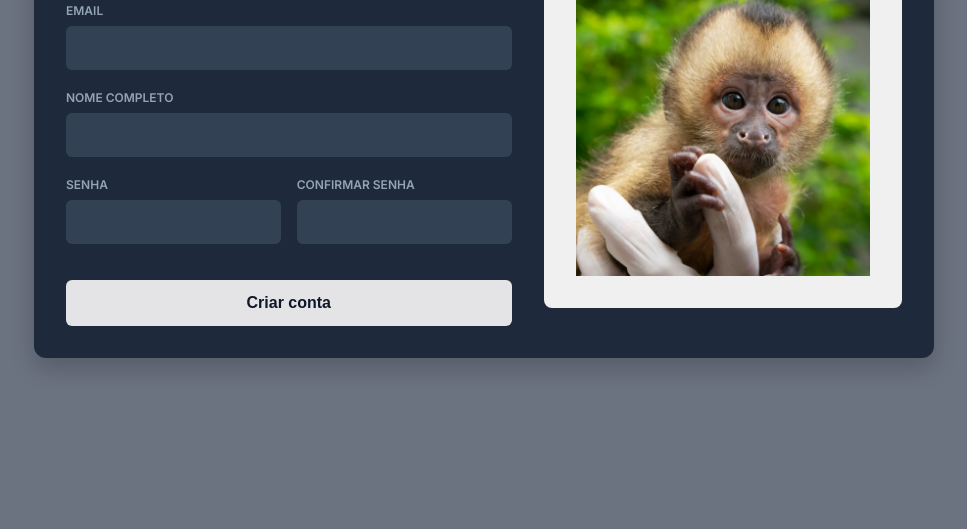
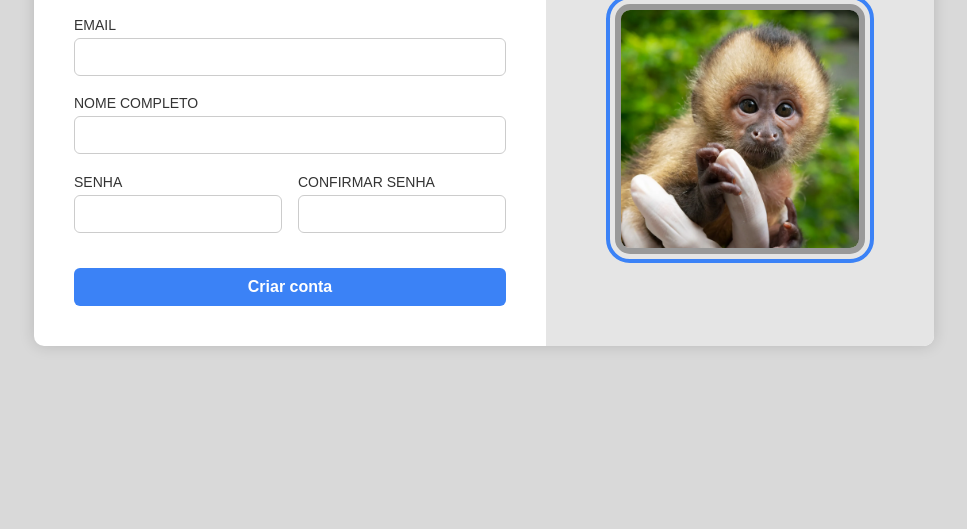
Before and after one commit to gabrielsujo/ES-PI2-2025-T3-G02, a website: page public/index.html in a window 1280 px wide. Shown: the part 271-800 px from the top of the page, without its empty margins (156-1123 px from the left). Drawn offline with Linux system fonts and the light colour scheme.

Commit message:
feat: Novas cores pagina registro e ajustes pagina Login

```diff
--- a/public/styles/style.css
+++ b/public/styles/style.css
@@ -1,12 +1,18 @@
 :root {
-    --background-page: #6b7280;
-    --background-container: #1e293b;
-    --background-input: #334155;
-    --background-buttton: #e4e4e7;
-    --text-primary: #f1f5f9;
-    --text-secondary: #94a3b8;
-    --text-button: #0f172a;
-    --font-family: "Inter", sans-serif;
+    /* Cores e fontes da página de Login */
+    --background-page: #D9D9D9;
+    --background-container: #FFFFFF;
+    --background-right-section: #E5E5E5;
+    --primary-blue: #3B82F6;
+    --primary-blue-hover: #2563EB;
+    --text-primary: #1E1E1E;
+    --text-secondary: #555555;
+    --text-label: #333333;
+    --text-button: #FFFFFF;
+    --border-color: #CCCCCC;
+    --image-border-primary: #999999;
+    --image-outline: #3B82F6;
+    --font-family: "Arial", sans-serif;
 }
 
 * {
@@ -19,72 +25,76 @@ body {
     font-family: var(--font-family);
     background-color: var(--background-page);
     color: var(--text-primary);
+    display: flex;
+    justify-content: center;
     align-items: center;
     min-height: 100vh;
-    display: flex;
-    justify-content: center;
-
 }
 
-/*container principal */
+/* Container principal */
 .main-container {
     width: 900px;
     max-width: 90%;
     background-color: var(--background-container);
-    border-radius: 12px;
-    padding:2rem;
+    border-radius: 10px;
     display: flex;
-    gap: 2rem;
-    align-items: center;
-    box-shadow: 0 10px 25px rgba(0, 0, 0, 0.2);
+    align-items: stretch;
+    overflow: hidden;
+    box-shadow: 0 0 15px rgba(0, 0, 0, 0.15);
 }
 
-.from-section {
+.form-section {
     flex: 1;
+    padding: 40px;
+    display: flex;
+    flex-direction: column;
+    justify-content: center;
 }
 
 .logo-section {
     flex: 1;
     display: flex;
-    align-content: center;
+    justify-content: center;
     align-items: center;
-    background-color: #f0f0f0;
-    border-radius: 8px;
+    background-color: var(--background-right-section);
     padding: 2rem;
 }
 
-/* titulo */
+/* Título */
 .title {
-    font-size: 1.8;
+    font-size: 1.8rem;
     font-weight: 700;
     margin-bottom: 2rem;
     color: var(--text-primary);
+    text-align: center;
 }
 
-.title-highlight {
-    font-weight: 400;
+/*Estilo para o span 'Dez'*/
+.title .title-hightlight {
+    font-weight: 700;
 }
 
-/* input e labels */
+
+/* Input e labels */
 .input-group {
     margin-bottom: 1.2rem;
     display: flex;
     flex-direction: column;
 }
 
-.input-group label{
-    font-size: 0.75rem;
-    font-weight: 600;
-    color: var(--text-secondary);
-    margin-bottom: 0.5rem;
+.input-group label {
+    font-size: 14px;
+    font-weight: normal;
+    color: var(--text-label);
+    margin-bottom: 5px;
     text-transform: uppercase;
 }
 
 .input-group input {
-    background-color: var(--background-input);
-    border: none;
+    background-color: var(--background-container);
+    border: 1px solid var(--border-color);
     border-radius: 6px;
-    padding: 0.9rem;
+    padding: 10px;
     color: var(--text-primary);
     font-size: 0.9rem;
     outline: none;
@@ -92,55 +102,60 @@ body {
 }
 
 .input-group input:focus {
-    box-shadow: 0 0 0 2px #60a5fa;
+    box-shadow: 0 0 0 2px var(--primary-blue);
+    border-color: var(--primary-blue);
 }
 
-/*linha do formulario */
+/* Linha do formulário */
 .form-row {
     display: flex;
     gap: 1rem;
 }
 
 .form-row .input-group {
-    flex: 1; /* ambos grupos vai ocupar o mesmo espaço */
+    flex: 1;
 }
 
-/*botão de envio*/
-
+/* Botão de envio */
 .submit-btn {
     width: 100%;
-    padding: 0.9rem;
-    background-color: var(--background-buttton);
+    padding: 10px;
+    background-color: var(--primary-blue);
     color: var(--text-button);
     border: none;
     border-radius: 6px;
     font-size: 1rem;
-    font-weight: 600;
+    font-weight: bold;
     cursor: pointer;
     margin-top: 1rem;
-    transition: background-color 0.2s ease;
+    transition: background-color 0.3s;
 }
 
 .submit-btn:hover {
-    background-color: #cbd5e1;
+    background-color: var(--primary-blue-hover);
 }
 
-/*img do logo*/
+/* Imagem */
 .logo-section img {
-    max-width: 100%;
+    max-width: 250px;
     height: auto;
     object-fit: contain;
+    border-radius: 15px;
+    border: 6px solid var(--image-border-primary);
+    outline: 4px solid var(--image-outline);
+    outline-offset: 5px;
 }
 
-/*responsividade*/
+/* Responsividade */
 @media (max-width: 768px) {
     .main-container {
         flex-direction: column;
+        padding: 0;
+    }
+    .form-section {
         padding: 1.5rem;
     }
     .logo-section {
-        width: 100%;
-        max-width: 300px;
-        margin-top: 2rem;
+        padding: 2rem 1.5rem;
     }
 }
```
Also changed, not shown: public/indexLogin.html (renamed from indexLogin.html, +3 -2 lines), public/styles/stylesLogin.css (renamed from stylesLogin.css, +9 -0 lines).
